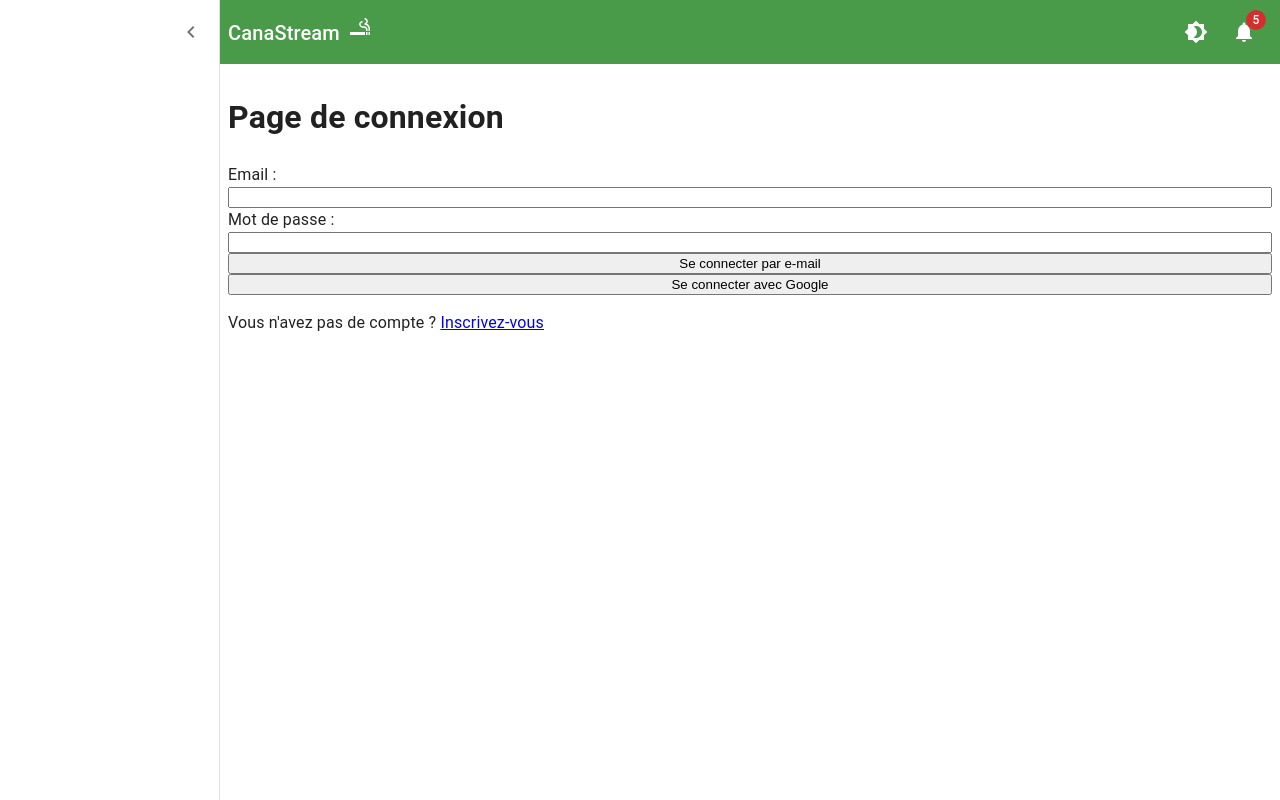
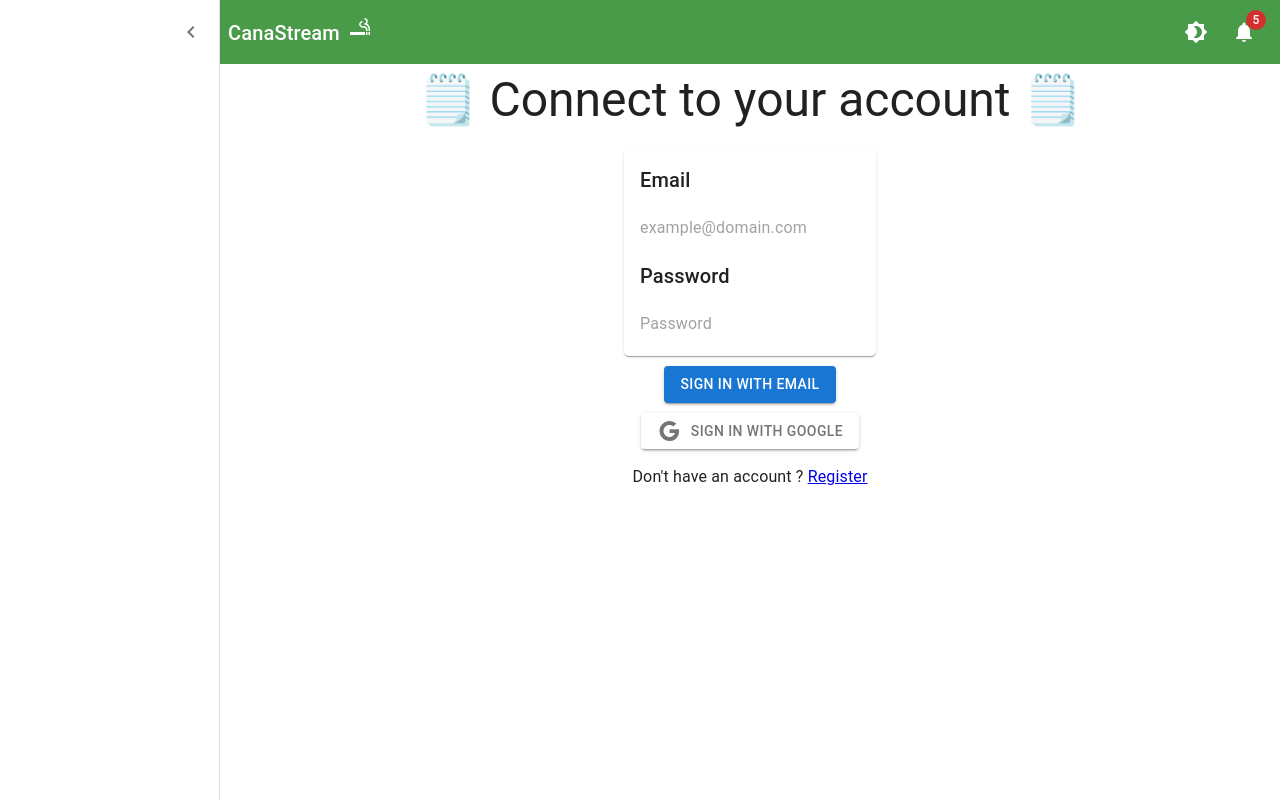
Before and after one commit to Roronoatii/canastream, a React (Create React App) app: page /login in a window 1280 px wide. Built offline with nearby package versions, Linux system fonts and the light colour scheme; no server answers.

Commit message:
front formulaire de connexion

```diff
--- a/src/views/Connection/Login.tsx
+++ b/src/views/Connection/Login.tsx
@@ -1,93 +1,132 @@
-import React, { useState } from "react";
+import React, { useState } from 'react'
 import {
   getAuth,
   signInWithEmailAndPassword,
   GoogleAuthProvider,
-  signInWithPopup,
-} from "firebase/auth";
-import { Link, useNavigate } from "react-router-dom";
-import { Stack } from "@mui/material";
+  signInWithPopup
+} from 'firebase/auth'
+import { Link, useNavigate } from 'react-router-dom'
+import {
+  Stack,
+  Typography,
+  Paper,
+  InputBase,
+  Button,
+  Container,
+  Grid
+} from '@mui/material'
+import GoogleIcon from '@mui/icons-material/Google';
 
 const LoginPage = () => {
-  const auth = getAuth();
-  const navigate = useNavigate();
-  const [email, setEmail] = useState("");
-  const [password, setPassword] = useState("");
-  const [authing, setAuthing] = useState(false);
-  const [error, setError] = useState<string | null>(null);
+  const auth = getAuth()
+  const navigate = useNavigate()
+  const [email, setEmail] = useState('')
+  const [password, setPassword] = useState('')
+  const [authing, setAuthing] = useState(false)
+  const [error, setError] = useState<string | null>(null)
 
   const handleSignInWithGoogle = async () => {
-    const provider = new GoogleAuthProvider();
+    const provider = new GoogleAuthProvider()
     try {
-      const result = await signInWithPopup(auth, provider);
-      const user = result.user;
-      console.log("Utilisateur connecté avec Google :", user.uid);
-      navigate("/");
+      const result = await signInWithPopup(auth, provider)
+      const user = result.user
+      console.log('Utilisateur connecté avec Google:', user.uid)
+      navigate('/')
     } catch (error) {
-      console.error("Erreur de connexion avec Google :", error);
-      setError("Une erreur s'est produite lors de la connexion.");
+      console.error('Erreur de connexion avec Google:', error)
+      setError("Une erreur s'est produite lors de la connexion.")
     }
-  };
+  }
 
   const handleSignInWithEmail = async () => {
-    setAuthing(true);
-    setError(null);
+    setAuthing(true)
+    setError(null)
     try {
-      await signInWithEmailAndPassword(auth, email, password);
-      console.log("Utilisateur connecté avec e-mail :", email);
-      navigate("/");
+      await signInWithEmailAndPassword(auth, email, password)
+      console.log('Utilisateur connecté avec e-mail:', email)
+      navigate('/')
     } catch (error: any) {
-      console.error("Erreur de connexion avec e-mail :", error);
+      console.error('Erreur de connexion avec e-mail:', error)
 
-      if (error && error.code === "auth/invalid-login-credentials") {
+      if (error && error.code === 'auth/invalid-login-credentials') {
         setError(
-          "Les informations de connexion sont invalides. Vérifiez votre e-mail et votre mot de passe."
-        );
-      } else if (error && error.code === "auth/user-not-found") {
-        setError("Aucun utilisateur avec cet e-mail n'a été trouvé.");
-      } else if (error && error.code === "auth/wrong-password") {
-        setError("Le mot de passe est incorrect.");
+          'Les informations de connexion sont invalides. Vérifiez votre e-mail et votre mot de passe.'
+        )
+      } else if (error && error.code === 'auth/user-not-found') {
+        setError("Aucun utilisateur avec cet e-mail n'a été trouvé.")
+      } else if (error && error.code === 'auth/wrong-password') {
+        setError('Le mot de passe est incorrect.')
       } else {
-        setError("Une erreur s'est produite lors de la connexion.");
+        setError("Une erreur s'est produite lors de la connexion.")
       }
-      setAuthing(false);
+      setAuthing(false)
     }
-  };
+  }
 
   return (
-    <Stack>
-      <h1>Page de connexion</h1>
-      {error && <Stack>{error}</Stack>}
-      <Stack>
-        <label>Email :</label>
-        <input
-          type="email"
-          value={email}
-          onChange={(e) => setEmail(e.target.value)}
-        />
-      </Stack>
-      <Stack>
-        <label>Mot de passe :</label>
-        <input
-          type="password"
-          value={password}
-          onChange={(e) => setPassword(e.target.value)}
-        />
-      </Stack>
-      <button onClick={handleSignInWithEmail} disabled={authing}>
-        Se connecter par e-mail
-      </button>
-      <button onClick={handleSignInWithGoogle}>
-        Se connecter avec Google
-      </button>
-      <p>
-        Vous n'avez pas de compte ?{" "}
-        <Link to="/signin">
-          Inscrivez-vous
-        </Link>
-      </p>
-    </Stack>
-  );
-};
+    <Container maxWidth='md'>
+      <Grid
+        container
+        direction='column'
+        justifyContent='center'
+        alignItems='center'
+      >
+        <Typography variant='h3' sx={{ textAlign: 'center', mb: '20px' }}>
+          🗒️ Connect to your account 🗒️
+        </Typography>
+        {error && <Typography color='error'>{error}</Typography>}
+        <Paper component='form' sx={{ borderRadius: '5px', mb: '10px' }}>
+          <Stack p={2} spacing={2}>
+            <Typography variant='h6'>Email</Typography>
+            <InputBase
+              placeholder='example@domain.com'
+              inputProps={{ 'aria-label': 'Email' }}
+              fullWidth
+              value={email}
+              onChange={e => setEmail(e.target.value)}
+            />
+            <Typography variant='h6'>Password</Typography>
+            <InputBase
+              placeholder='Password'
+              inputProps={{ 'aria-label': 'Password' }}
+              fullWidth
+              type='password'
+              value={password}
+              onChange={e => setPassword(e.target.value)}
+            />
+          </Stack>
+        </Paper>
+        <Button
+          variant='contained'
+          color='primary'
+          onClick={handleSignInWithEmail}
+          disabled={authing}
+          sx={{ mb: '10px' }}
+        >
+          Sign in with Email
+        </Button>
+        <Button
+          variant='contained'
+          onClick={handleSignInWithGoogle}
+          sx={{
+            background: '#fff',
+            color: 'rgba(0, 0, 0, 0.54)',
+            '&:hover': {
+              background: '#fff',
+              color: 'rgba(0, 0, 0, 0.54)'
+            }
+          }}
+        >
+          <GoogleIcon sx={{ mr: '10px' }} />
+          Sign in with Google
+        </Button>
 
-export default LoginPage;
+        <p>
+          Don't have an account ? <Link to='/signin'>Register</Link>
+        </p>
+      </Grid>
+    </Container>
+  )
+}
+
+export default LoginPage
--- a/src/views/Home/Home.tsx
+++ b/src/views/Home/Home.tsx
@@ -10,6 +10,9 @@
 import SearchIcon from '@mui/icons-material/Search'
 import axios from 'axios'
 import AddIcon from '@mui/icons-material/Add'
+import ArrowBackIcon from '@mui/icons-material/ArrowBack'
+import ArrowForwardIcon from '@mui/icons-material/ArrowForward'
+
 
 interface Genre {
   id: number
@@ -29,6 +32,9 @@
   const [tvShows, setTVShows] = useState<TVShow[]>([])
   const [searchQuery, setSearchQuery] = useState<string>('')
   const apiKey = '2955ed558f1e71d9871ec2a96694678a'
+  const [currentPage, setCurrentPage] = useState(1)
+  const showsPerRow = 5
+  const rowsPerPage = 4
 
   useEffect(() => {
     axios
@@ -48,7 +54,7 @@
       .catch((error: any) => {
         console.error(error)
       })
-  }, [apiKey])
+  }, [])
 
   const handleGenreClick = (genreName: string) => {
     setActiveGenre(genreName)
@@ -67,6 +73,21 @@
       .includes(searchQuery.toLowerCase())
     return genreMatch && searchMatch
   })
+
+  const startIndex = (currentPage - 1) * rowsPerPage * showsPerRow
+  const endIndex = startIndex + rowsPerPage * showsPerRow
+
+  const paginatedTVShows = filteredTVShows.slice(startIndex, endIndex)
+
+  const nextPage = () => {
+    setCurrentPage(currentPage + 1)
+  }
+
+  const prevPage = () => {
+    if (currentPage > 1) {
+      setCurrentPage(currentPage - 1)
+    }
+  }
 
   return (
     <Stack>
@@ -121,21 +142,35 @@
         </Stack>
       </Stack>
 
+      {Array.from({ length: rowsPerPage }).map((_, rowIndex) => (
         <Box
+          key={rowIndex}
           sx={{
             display: 'grid',
-          gridTemplateColumns: 'repeat(auto-fill, minmax(200px, 1fr))',
-          gap: '10px'
+            gridTemplateColumns: `repeat(${showsPerRow}, 1fr)`,
+            gap: '10px',
+            mb: '10px'
           }}
         >
-        {filteredTVShows.map((show: TVShow, index: number) => (
+          {paginatedTVShows
+            .slice(rowIndex * showsPerRow, (rowIndex + 1) * showsPerRow)
+            .map((show: TVShow) => (
               <Box key={show.id} sx={{ width: '100%', position: 'relative' }}>
                 <img
                   src={`https://image.tmdb.org/t/p/w185${show.poster_path}`}
                   alt={show.name}
                   style={{ maxWidth: '100%', height: 'auto' }}
                 />
-          <IconButton sx={{ position: 'absolute', top: '5%', right: '20%', backgroundColor: '#e0e0e0', borderRadius: '5px', color: "#000000" }}>
+                <IconButton
+                  sx={{
+                    position: 'absolute',
+                    top: '5%',
+                    right: '35%',
+                    backgroundColor: '#e0e0e0',
+                    borderRadius: '5px',
+                    color: '#000000'
+                  }}
+                >
                   <AddIcon />
                 </IconButton>
 
@@ -164,8 +199,56 @@
               </Box>
             ))}
         </Box>
+      ))}
+
+      <Stack
+        direction='row'
+        sx={{ justifyContent: 'center', alignItems: 'center', mt: '10px' }}
+      >
+        <IconButton disabled={currentPage === 1}>
+          <ArrowBackIcon onClick={prevPage} />
+        </IconButton>
+        <Pagination
+          currentPage={currentPage}
+          totalPages={Math.ceil(filteredTVShows.length / (rowsPerPage * showsPerRow))}
+          onPageClick={page => setCurrentPage(page)}
+        />
+        <IconButton disabled={startIndex + rowsPerPage * showsPerRow >= filteredTVShows.length}>
+          <ArrowForwardIcon onClick={nextPage} />
+        </IconButton>
+      </Stack>
     </Stack>
   )
 }
 
 export default Home
+
+
+type PaginationProps = {
+  currentPage: number;
+  totalPages: number;
+  onPageClick: (page: number) => void;
+}
+
+const Pagination = ({ currentPage, totalPages, onPageClick }: PaginationProps) => {
+  const pageNumbers = Array.from({ length: totalPages }, (_, i) => i + 1);
+
+  return (
+    <Stack sx={{ flexDirection: 'row', alignItems: 'center' }}>
+      {pageNumbers.map((page) => (
+        <Typography
+          key={page}
+          onClick={() => onPageClick(page)}
+          sx={{
+            cursor: 'pointer',
+            color: currentPage === page ? '#499b4a' : '#000000',
+            fontSize: '16px',
+            p: '5px',
+          }}
+        >
+          {page}
+        </Typography>
+      ))}
+    </Stack>
+  );
+};
```
Also changed, not shown: src/components/Menus/TopBar/TopBar.tsx (+5 -5 lines). Lines whose indentation alone changed are shown as unchanged.
